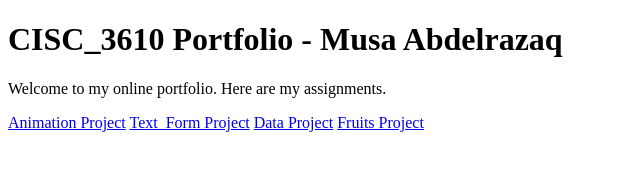
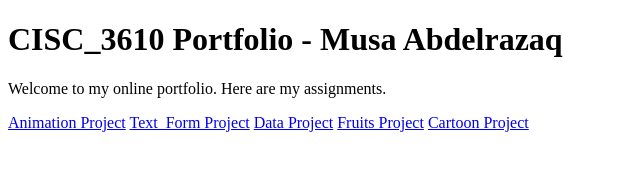
Before and after one commit to musaabdel19/musaabdel19.github.io, a plain HTML site: page index.html in a window 1280 px wide. Shown: the whole page, without its empty margins (0-640 px from the left). Drawn offline with Linux system fonts and the light colour scheme.

Commit message:
Update index.html

```diff
--- a/index.html
+++ b/index.html
@@ -11,5 +11,6 @@
 		<a href="Text/text_form.html">Text_Form Project</a>
 		<a href="Visuals/Data.html">Data Project</a>
 		<a href="Fruits/fruit_chart.html">Fruits Project</a>
+		<a href="Catoon/solar.html">Cartoon Project</a>
 	</body>
 </html>
```
